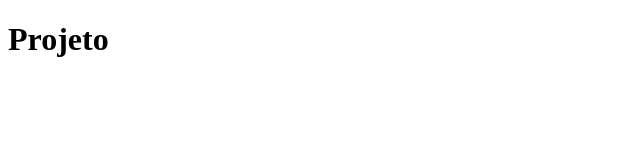
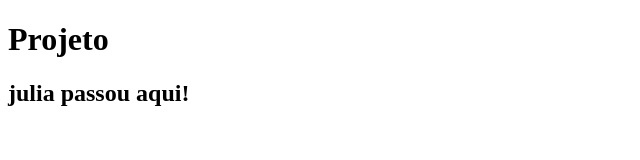
Before and after one commit to jusantana1/scm-1, a plain HTML site: page index.html in a window 1280 px wide. Shown: the whole page, without its empty margins (0-640 px from the left). Drawn offline with Linux system fonts and the light colour scheme.

Commit message:
projeto2

```diff
--- a/index.html
+++ b/index.html
@@ -8,5 +8,6 @@
 </head>
 <body>
     <h1> Projeto</h1>
+    <h2> julia passou aqui! </h2>
 </body>
 </html>
```
